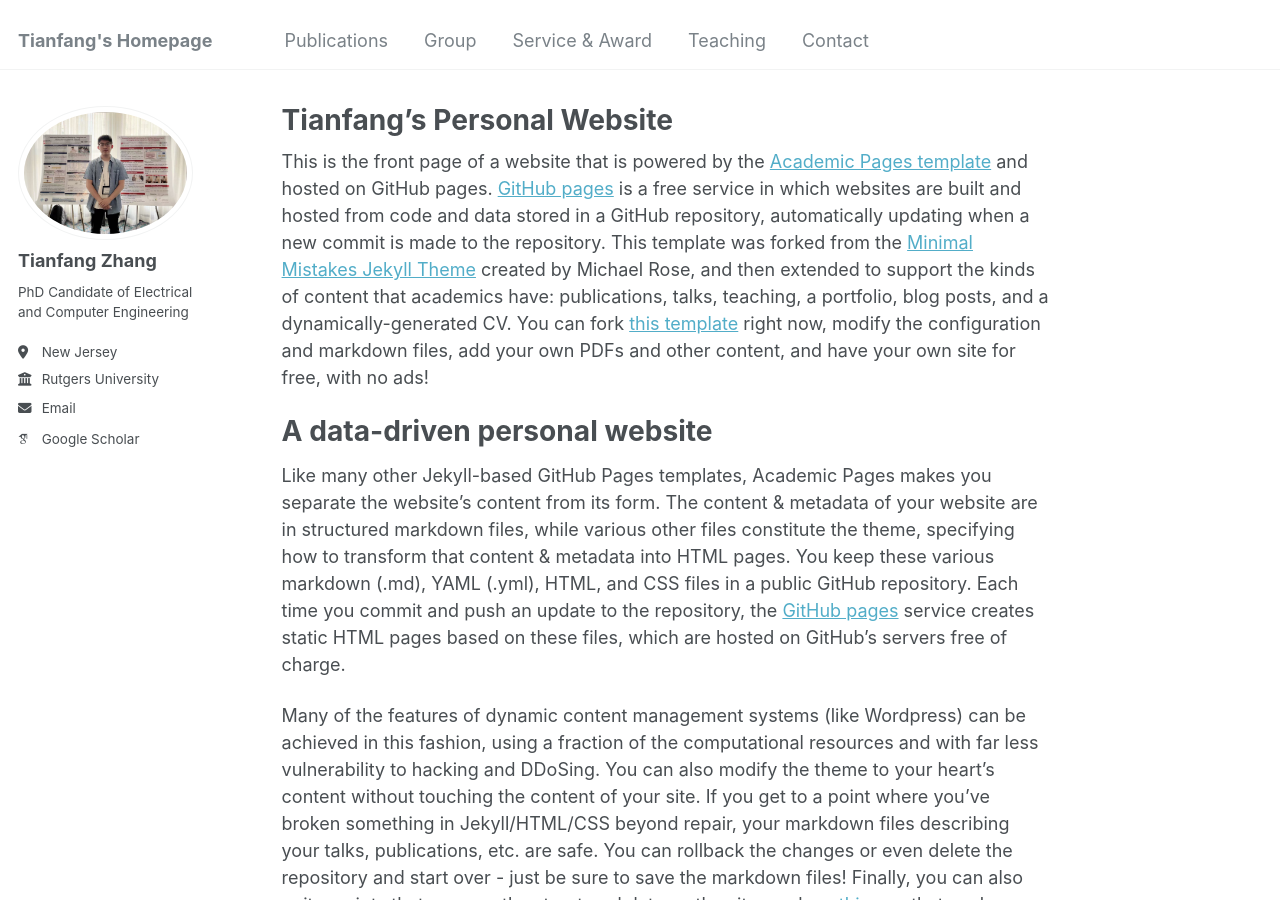
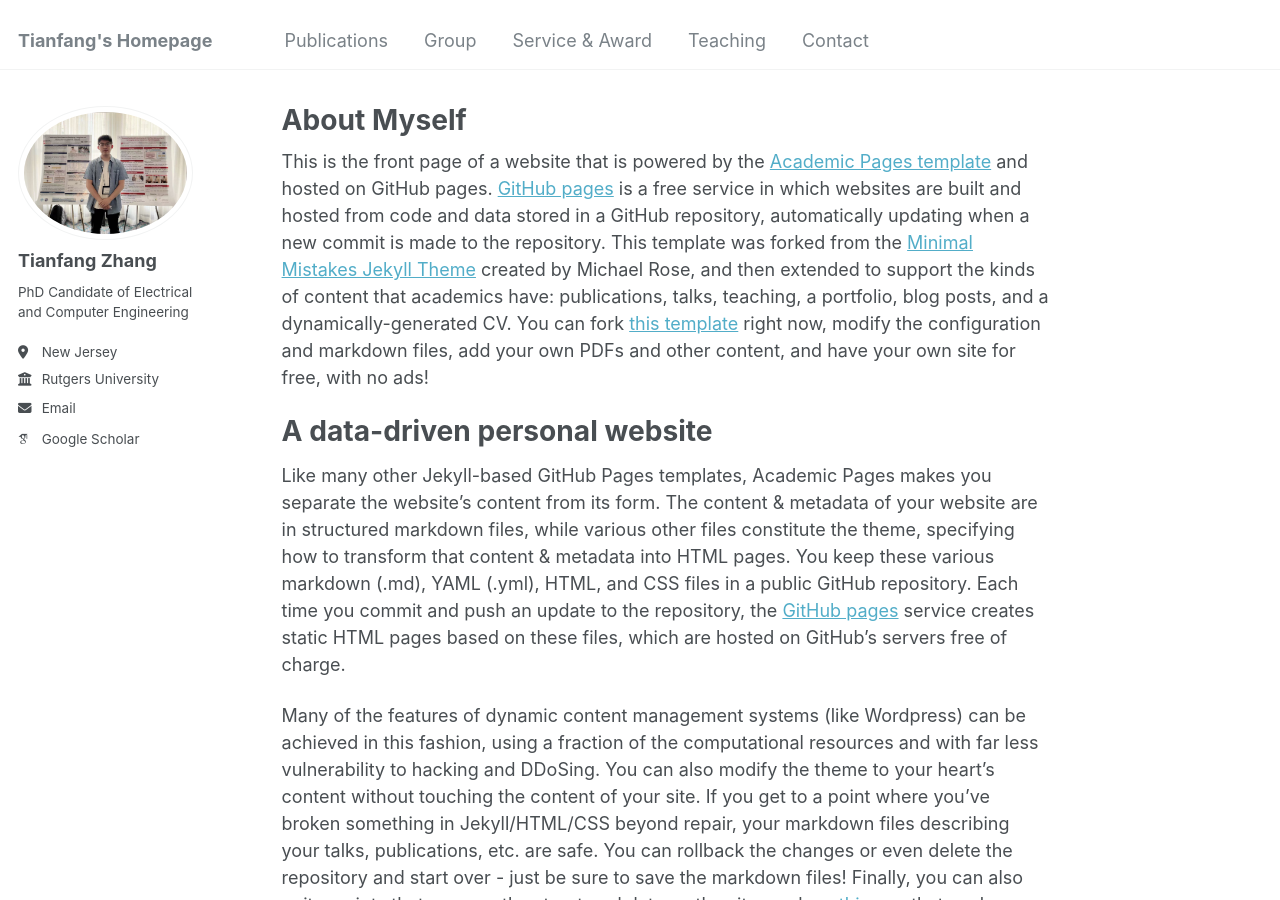
Before and after one commit to tianfang96/tianfang96.github.io, a Jekyll site: the page built from _pages/about.md, in a window 1280 px wide and 900 px high. Built offline with Jekyll 4.4.1, drawn with Linux system fonts in a browser that asks for light colours; some web fonts are replaced.

Commit message:
Update about.md

```diff
--- a/_pages/about.md
+++ b/_pages/about.md
@@ -1,6 +1,6 @@
 ---
 permalink: /
-title: "Tianfang's Personal Website"
+title: "About Myself"
 author_profile: true
 redirect_from:
   - /about/
```
